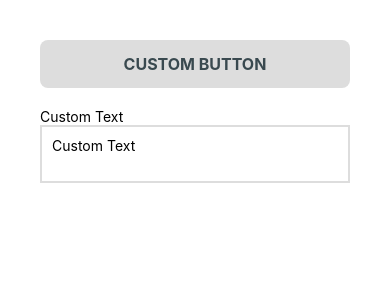
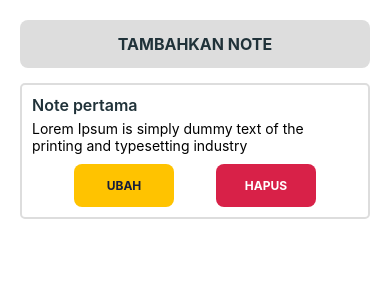
Before and after one commit to AgusRakhmatHaryanto/prograteNote, a React Native app: screen / in a window 390 px wide. Shown: the top 300 px of the page. Built offline with nearby package versions, Linux system fonts and the light colour scheme.

Commit message:
[agus]feat: add home screen

```diff
--- a/App.js
+++ b/App.js
@@ -1,13 +1,23 @@
 import { StatusBar } from "expo-status-bar";
 import { StyleSheet, Text, View } from "react-native";
-import React from "react";
+import React, { useState } from "react";
 import CustomButton from "./components/customButtom";
 import CustomTextInput from "./components/customTextInput";
+import Home from "./screens/home";
 
 export default function App() {
+  const [noteList, setNoteList] = useState([
+    {
+      id: 1,
+      title: "Note pertama",
+      desc: "Lorem Ipsum is simply dummy text of the printing and typesetting industry",
+    },
+  ]);
   return (
-    <View style={styles.container}>
-      <CustomButton
+    <View
+    // style={styles.container}
+    >
+      {/* <CustomButton
         backgroundColor="#DDDDDD"
         color="#39494F"
         text="Custom Button"
@@ -19,17 +29,19 @@ export default function App() {
         multiline
         numberOfLines={2}
         onChange={() => {}}
-      />
+      /> */}
+
+      <Home noteList={noteList} />
       <StatusBar style="auto" />
     </View>
   );
 }
 
-const styles = StyleSheet.create({
-  container: {
-    display: "flex",
-    flexDirection: "column",
-    justifyContent: "center",
-    padding: 40,
-  },
-});
+// const styles = StyleSheet.create({
+//   container: {
+//     display: "flex",
+//     flexDirection: "column",
+//     justifyContent: "center",
+//     padding: 40,
+//   },
+// });
--- /dev/null
+++ b/screens/home.js
@@ -0,0 +1,76 @@
+import React from "react";
+import { FlatList, StyleSheet, View, Text } from "react-native";
+import CustomButton from "../components/customButtom";
+
+const NoteCard = ({ item }) => (
+  <View style={styles.card}>
+    <Text style={styles.cardTitle}>{item.title}</Text>
+    <Text>{item.desc}</Text>
+    <View style={styles.buttons}>
+      <CustomButton
+        backgroundColor="#FFC300"
+        color="#151D3B"
+        text="Ubah"
+        fontSize={12}
+        width={100}
+        onPress={() => {}}
+      />
+      <CustomButton
+        backgroundColor="#D82148"
+        color="#fff"
+        text="Hapus"
+        fontSize={12}
+        width={100}
+        onPress={() => {}}
+      />
+    </View>
+  </View>
+);
+
+const styles = StyleSheet.create({
+  container: {
+    display: "flex",
+    flexDirection: "column",
+    justifyContent: "center",
+    padding: 20,
+  },
+  card: {
+    padding: 10,
+    marginVertical: 15,
+    borderColor: "#DDD",
+    borderWidth: 2,
+    borderRadius: 5,
+  },
+  cardTitle: {
+    fontWeight: "600",
+    color: "#203239",
+    fontSize: 16,
+    marginBottom: 5,
+  },
+  buttons: {
+    marginTop: 10,
+    display: "flex",
+    flexDirection: "row",
+    justifyContent: "space-evenly",
+  },
+});
+
+export default function Home({ noteList }) {
+  return (
+    <View style={styles.container}>
+      <CustomButton
+        backgroundColor="#DDD"
+        color="#203239"
+        text="Tambahkan Note"
+        width="100%"
+        onPress={() => {}}
+      />
+      <FlatList
+        showsVerticalScrollIndicator={false}
+        data={noteList}
+        renderItem={NoteCard}
+        keyExtractor={(item) => item.id}
+      />
+    </View>
+  );
+}
```
